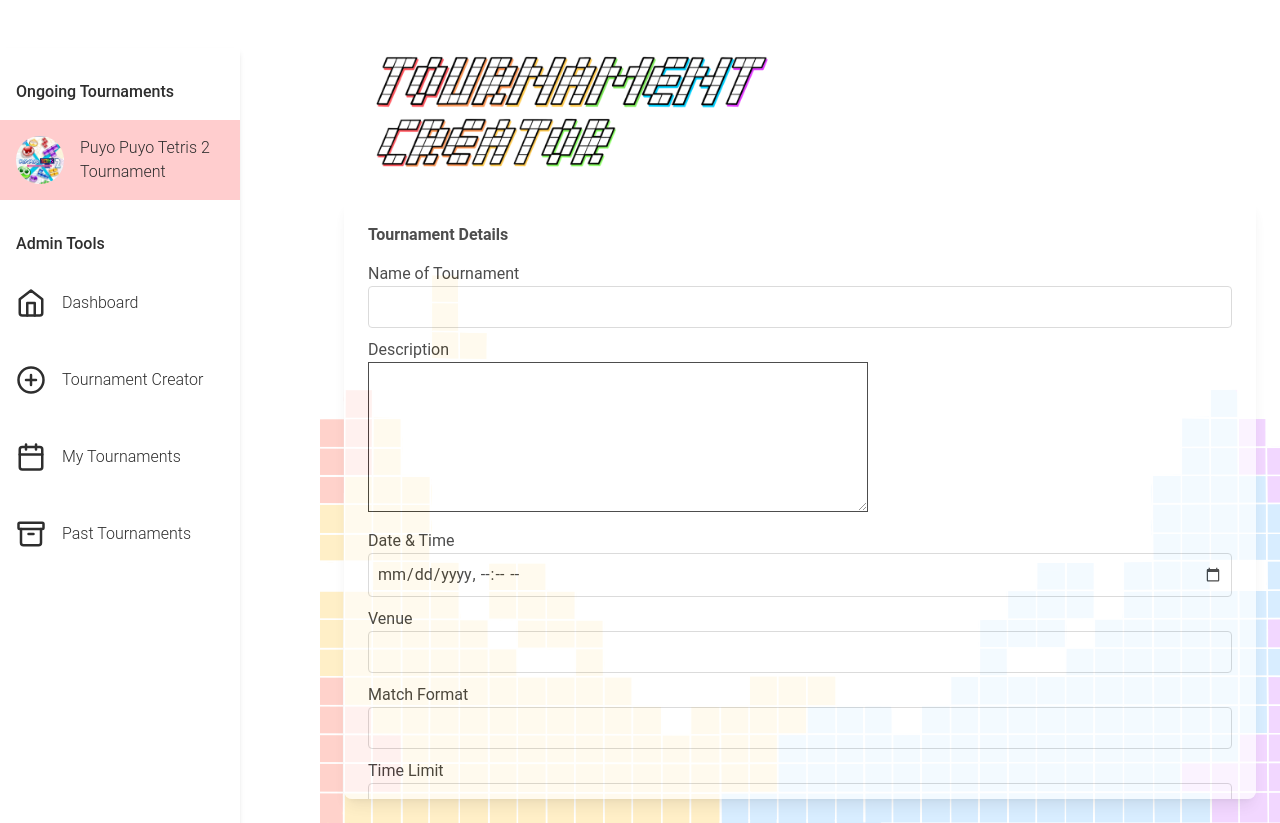
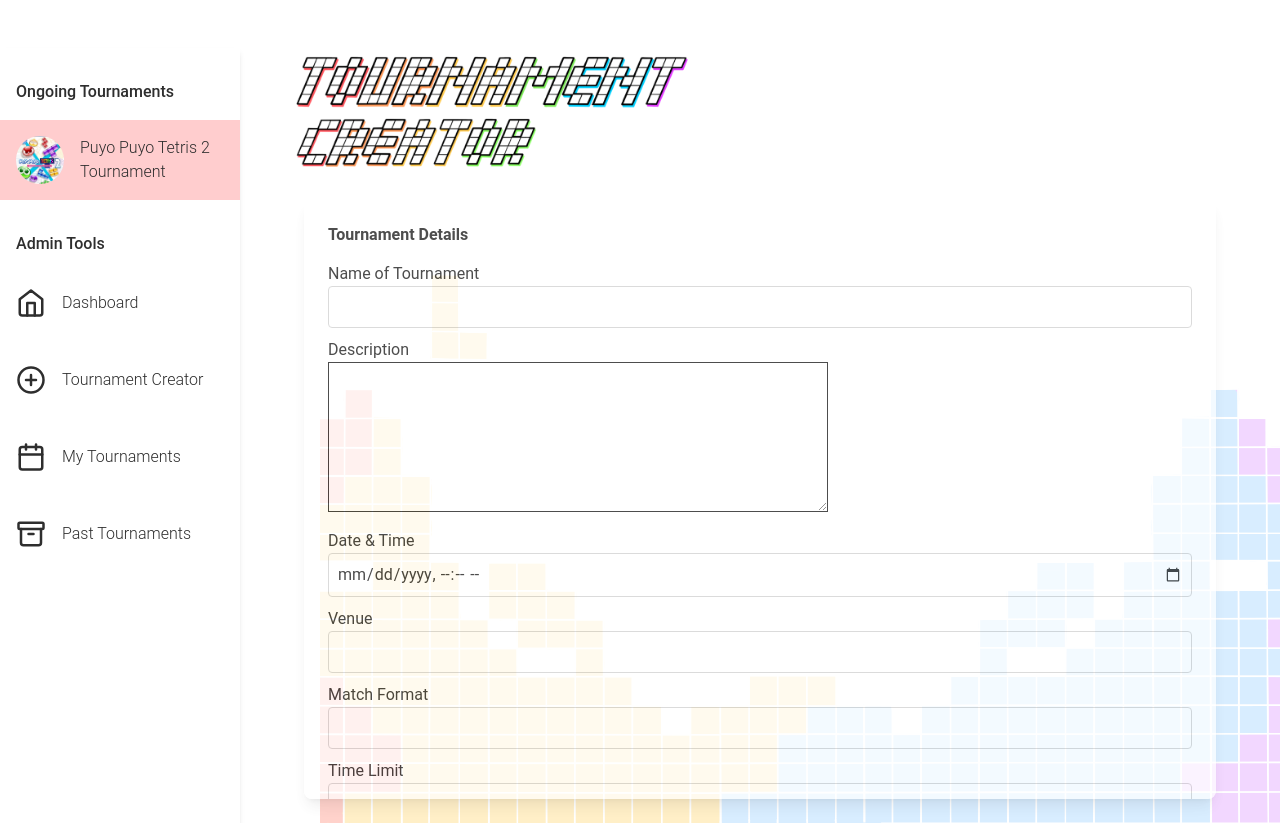
Before and after one commit to elsa-lt/CS203-Project, a React (Create React App) app in the folder frontend/tetra-league-ui/: page /create-tournament in a window 1280 px wide. Built offline with nearby package versions, Linux system fonts and the light colour scheme.

Commit message:
fix positioning:tournament creation

```diff
--- a/frontend/tetra-league-ui/src/pages/admin/CreateTournamentPage.js
+++ b/frontend/tetra-league-ui/src/pages/admin/CreateTournamentPage.js
@@ -37,13 +37,13 @@ const CreateTournamentsPage = () => {
         style={{ backgroundImage: `url('/Background/White Background.png')` }}
       >
         <div className="w-1/2 p-8 relative">
-          <div className="relative top-0 left-80 text-center">
+          <div className="relative top-0 left-60 text-center">
             <img src="/Headers/Tournament Creator 1.png" alt="Profile" className="w-72 md:w-6/12 -ml-80" style={{ width: '550px' }} />
           </div>
         </div>
 
-        <div className="tournament-creator">
-          <div className="w-full max-w-6xl bg-white opacity-70 rounded-lg shadow-lg p-6 h-[600px] overflow-y-auto ml-0">
+        <div className="tournament-creator ">
+          <div className="w-full max-w-6xl bg-white opacity-70 rounded-lg shadow-lg p-6 h-[600px] overflow-y-auto -ml-10">
             <form onSubmit={handleSubmit}>
               <label>Tournament Details</label>
               <div className="form-group">
```
